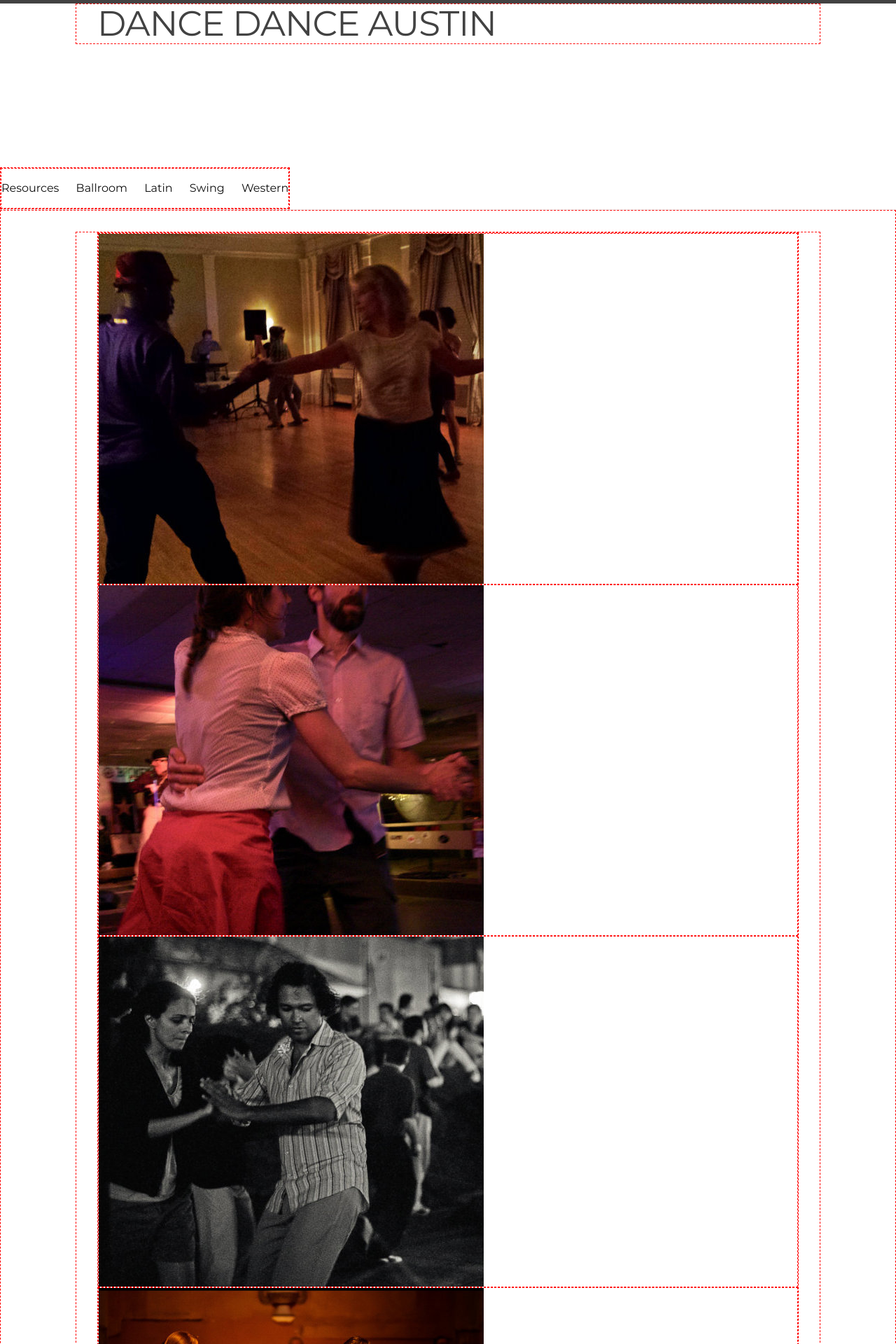
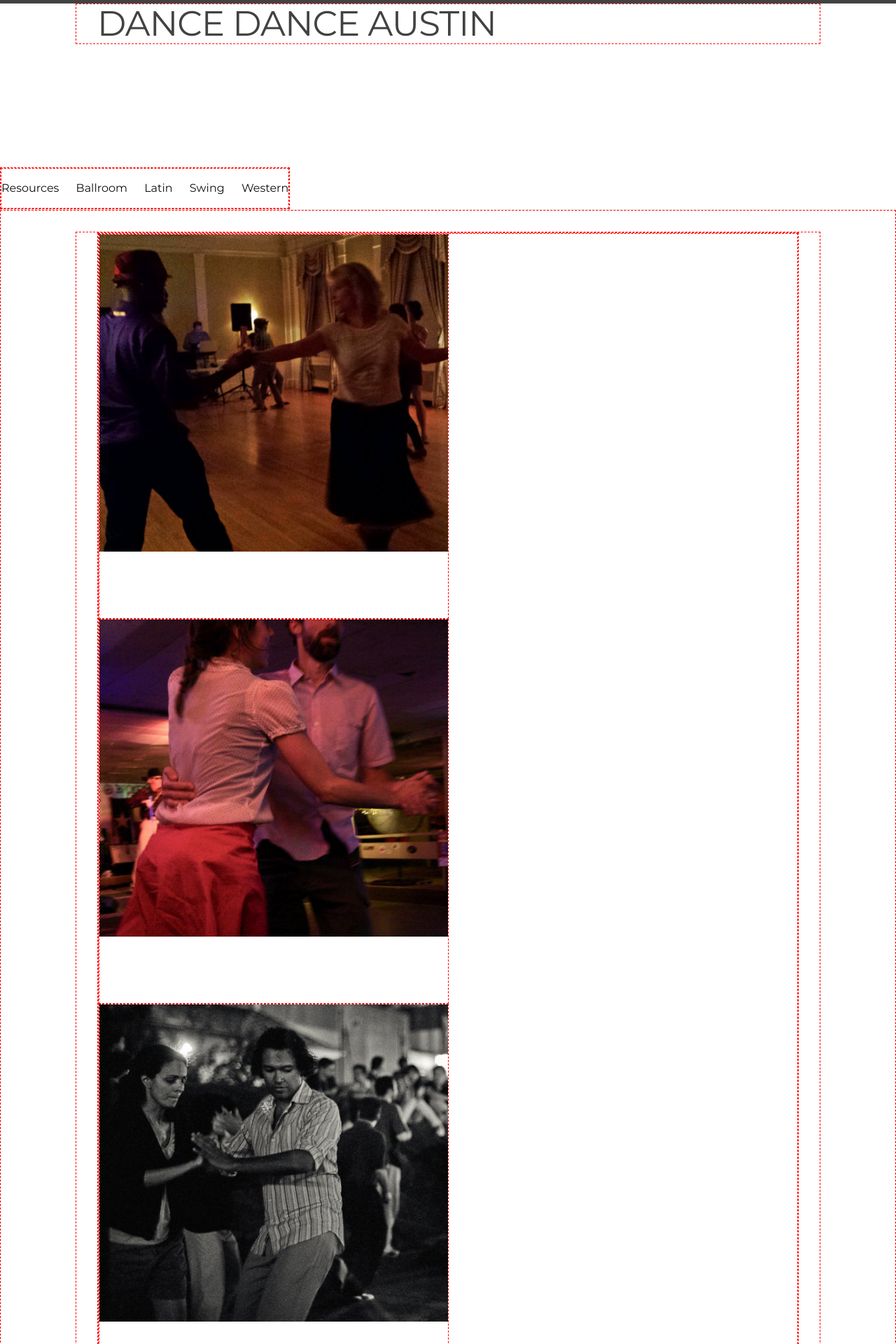
Before and after one commit to honeyjive/dance, a Jekyll site: the page built from index.html, in a window 1280 px wide. Shown: the top 1920 px of the page at 70% size. Built offline with Jekyll 4.4.1, drawn with Linux system fonts in a browser that asks for light colours.

Commit message:
changing li to div
changing li to div so to make the photo links float

```diff
--- a/css/style.css
+++ b/css/style.css
@@ -50,6 +50,10 @@
 	padding: 0;
 }
 
+.photo-wrapper {
+	height: 550px;
+	width: 500px;
+}
 
 /*************************/
 /******  page ***********/
--- a/index.html
+++ b/index.html
@@ -6,22 +6,19 @@
 
 
 <!--   Posts in listing the dance categories TODO: Picture with text -->
-  <ul class="post-list">
+  <div class="post-list">
     {% for post in site.posts %}
-      <li>
 
-        <h2>
-          <a class="post-link" href="{{ post.url | prepend: site.baseurl }}">
-              <div class="photo-wrapper">
-                <img src="{{ post.cover-photo }}" class="cover-photo" />
-              </div>
-          </a>
-        </h2>
-      </li>
+          <div class="photo-wrapper">
+            <a class="post-link" href="{{ post.url | prepend: site.baseurl }}">
+               <img src="{{ post.cover-photo }}" class="cover-photo" />
+            </a>
+          </div>
+
     {% endfor %}
 
 
-  </ul>
+  </div>
 
 <!--   <p class="rss-subscribe">subscribe <a href="{{ "/feed.xml" | prepend: site.baseurl }}">via RSS</a></p>
  -->
```
